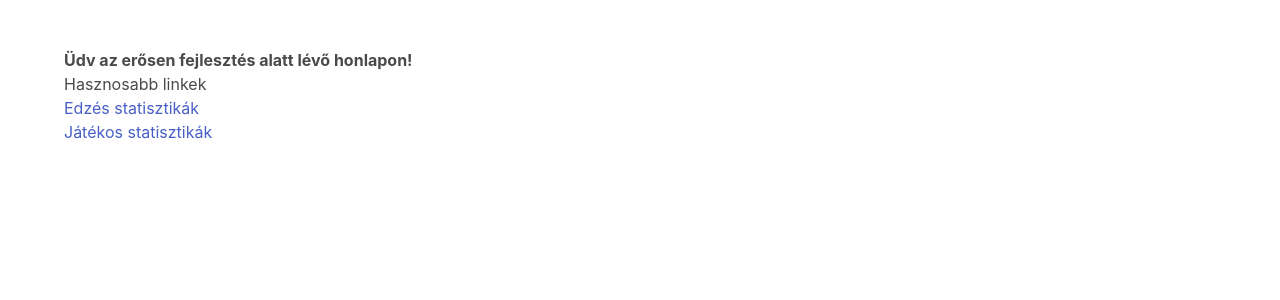
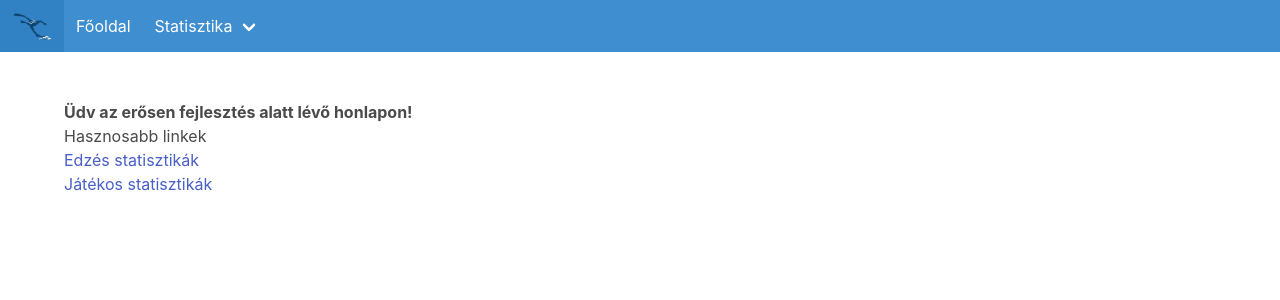
Before and after one commit to PusztaiMate/uwh-flask-backend, a Flask app: page / in a window 1280 px wide. Shown: the top 300 px of the page. Run offline with Flask 2, Linux system fonts and the light colour scheme; parts of the project's set-up code (start-up, migrations or seed data) failed here and were passed over; some libraries are stand-ins or nearby versions.

Commit message:
Sort players by name and add navbar, logo

```diff
--- /dev/null
+++ b/notes.txt
@@ -0,0 +1,2 @@
+Add image that is present in the "static" folder
+<img src="/static/logo.png" width="40" height="80">
--- a/project/templates/base.html
+++ b/project/templates/base.html
@@ -9,6 +9,42 @@
     <script defer src="https://use.fontawesome.com/releases/v5.3.1/js/all.js"></script>
 </head>
 
+<nav class="navbar is-info" role="navigation" aria-label="main navigation">
+  <div class="navbar-brand">
+    <a class="navbar-item" href={{ url_for("index.index") }}>
+      <img src="/static/logo.png" width="40" height="80">
+    </a>
+
+    <a role="button" class="navbar-burger burger" aria-label="menu" aria-expanded="false" data-target="navbarBasicExample">
+      <span aria-hidden="true"></span>
+      <span aria-hidden="true"></span>
+      <span aria-hidden="true"></span>
+    </a>
+  </div>
+
+  <div id="navbarBasicExample" class="navbar-menu">
+    <div class="navbar-start">
+      <a class="navbar-item" href={{ url_for("index.index") }}>
+        Főoldal
+      </a>
+      <div class="navbar-item has-dropdown is-hoverable">
+        <a class="navbar-link">
+          Statisztika
+        </a>
+
+        <div class="navbar-dropdown">
+          <a class="navbar-item" href={{ url_for("stats.trainings") }}>
+            Edzési
+          </a>
+          <a class="navbar-item" href={{ url_for("stats.players") }}>
+            Játékos
+          </a>
+        </div>
+      </div>
+    </div>
+  </div>
+</nav>
+
 <body>
     <section class="section">
         <div class="container">
--- a/project/views/stats.py
+++ b/project/views/stats.py
@@ -25,4 +25,5 @@ def players():
                 "training_percentage": int(len(p.trainings) / num_of_trainings * 100),
             }
         )
+    players.sort(key=lambda p: p["name"])
     return render_template("players.html", players=players)
```
Also changed, not shown: project/static/logo.png (added).
